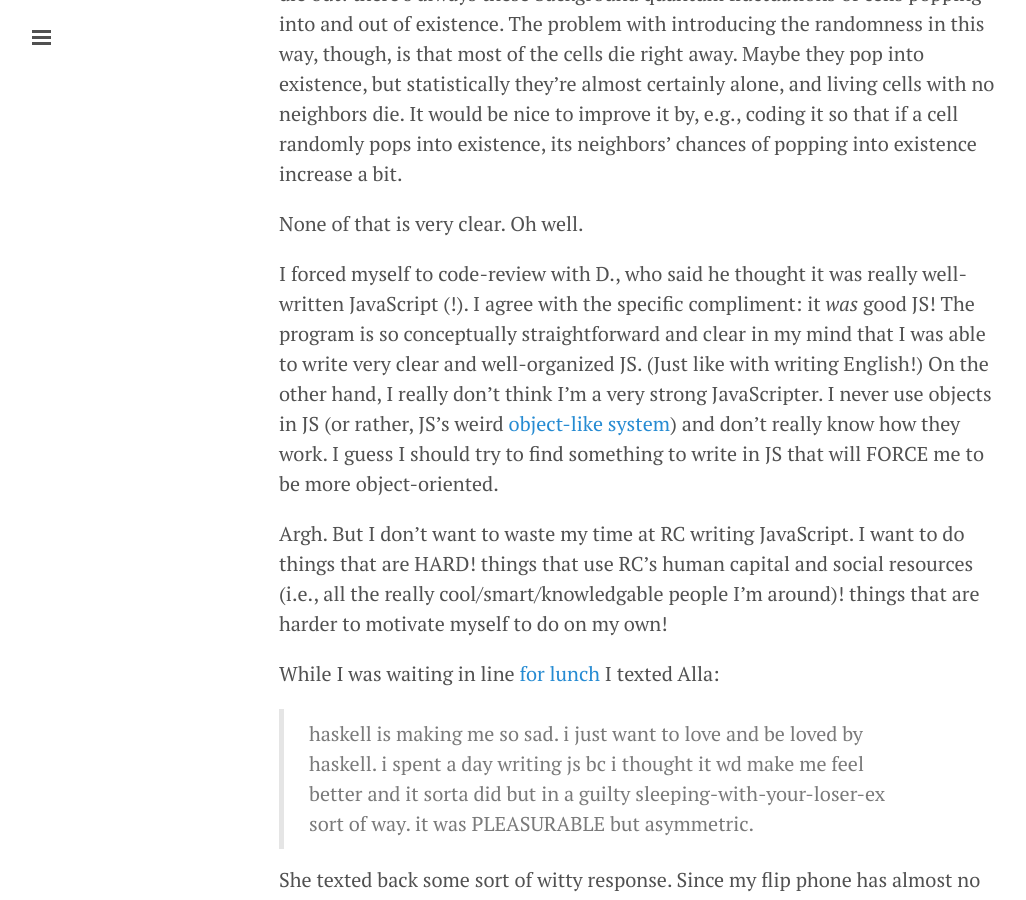
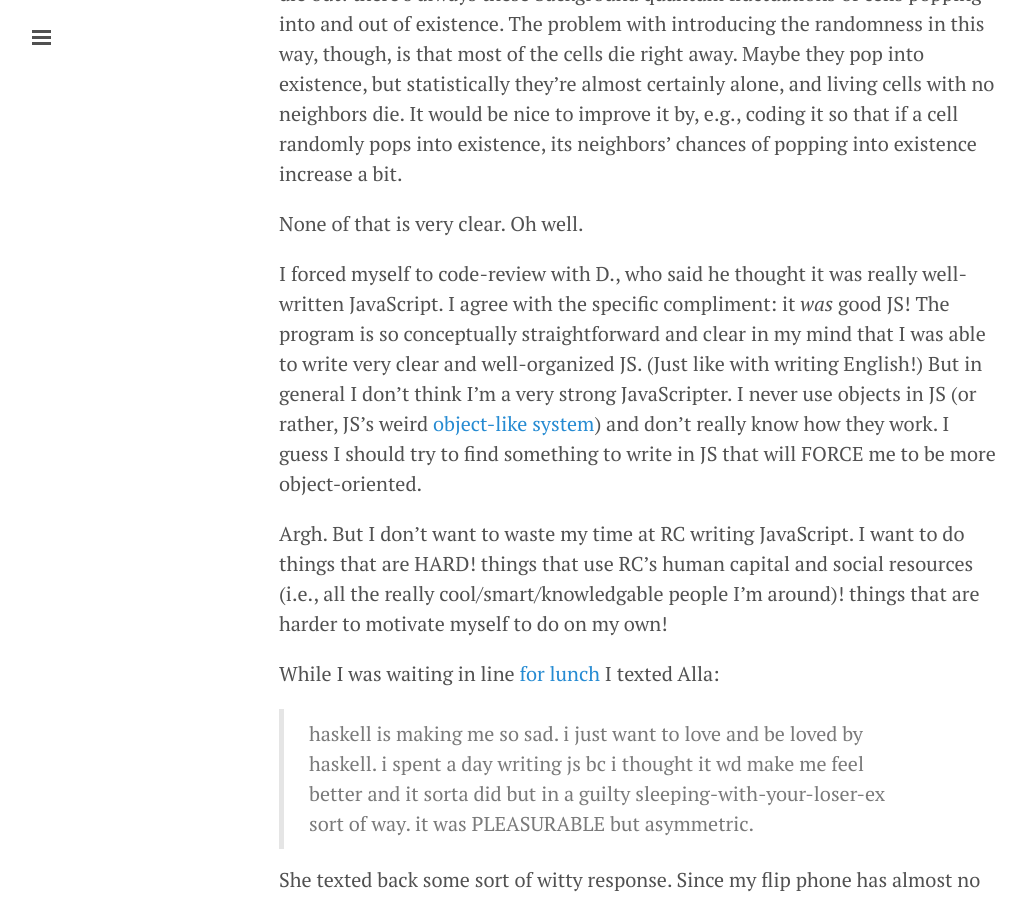
Before and after one commit to amalex5/amalex5.github.io, a Jekyll site: the page built from _posts/2016-01-14-recuse-center-day-2-4.markdown, in a window 1280 px wide and 900 px high, scrolled down 683 px. Shown: the whole window, without its empty margins (1-1027 px from the left). Built offline with Jekyll 4.4.1, drawn with Linux system fonts in a browser that asks for light colours.

Commit message:
Post update: Recuse Center, Day 2.4

```diff
--- a/_posts/2016-01-14-recuse-center-day-2-4.markdown
+++ b/_posts/2016-01-14-recuse-center-day-2-4.markdown
@@ -11,7 +11,7 @@ Though, really all I did to play around was to introduce a randomness parameter
 
 None of that is very clear. Oh well.
 
-I forced myself to code-review with D., who said he thought it was really well-written JavaScript (!). I agree with the specific compliment: it *was* good JS! The program is so conceptually straightforward and clear in my mind that I was able to write very clear and well-organized JS. (Just like with writing English!) On the other hand, I really don't think I'm a very strong JavaScripter. I never use objects in JS (or rather, JS's weird [object-like system](https://en.wikipedia.org/wiki/Prototype-based_programming)) and don't really know how they work. I guess I should try to find something to write in JS that will FORCE me to be more object-oriented.
+I forced myself to code-review with D., who said he thought it was really well-written JavaScript. I agree with the specific compliment: it *was* good JS! The program is so conceptually straightforward and clear in my mind that I was able to write very clear and well-organized JS. (Just like with writing English!) But in general I don't think I'm a very strong JavaScripter. I never use objects in JS (or rather, JS's weird [object-like system](https://en.wikipedia.org/wiki/Prototype-based_programming)) and don't really know how they work. I guess I should try to find something to write in JS that will FORCE me to be more object-oriented.
 
 Argh. But I don't want to waste my time at RC writing JavaScript. I want to do things that are HARD! things that use RC's human capital and social resources (i.e., all the really cool/smart/knowledgable people I'm around)! things that are harder to motivate myself to do on my own!
 
```
